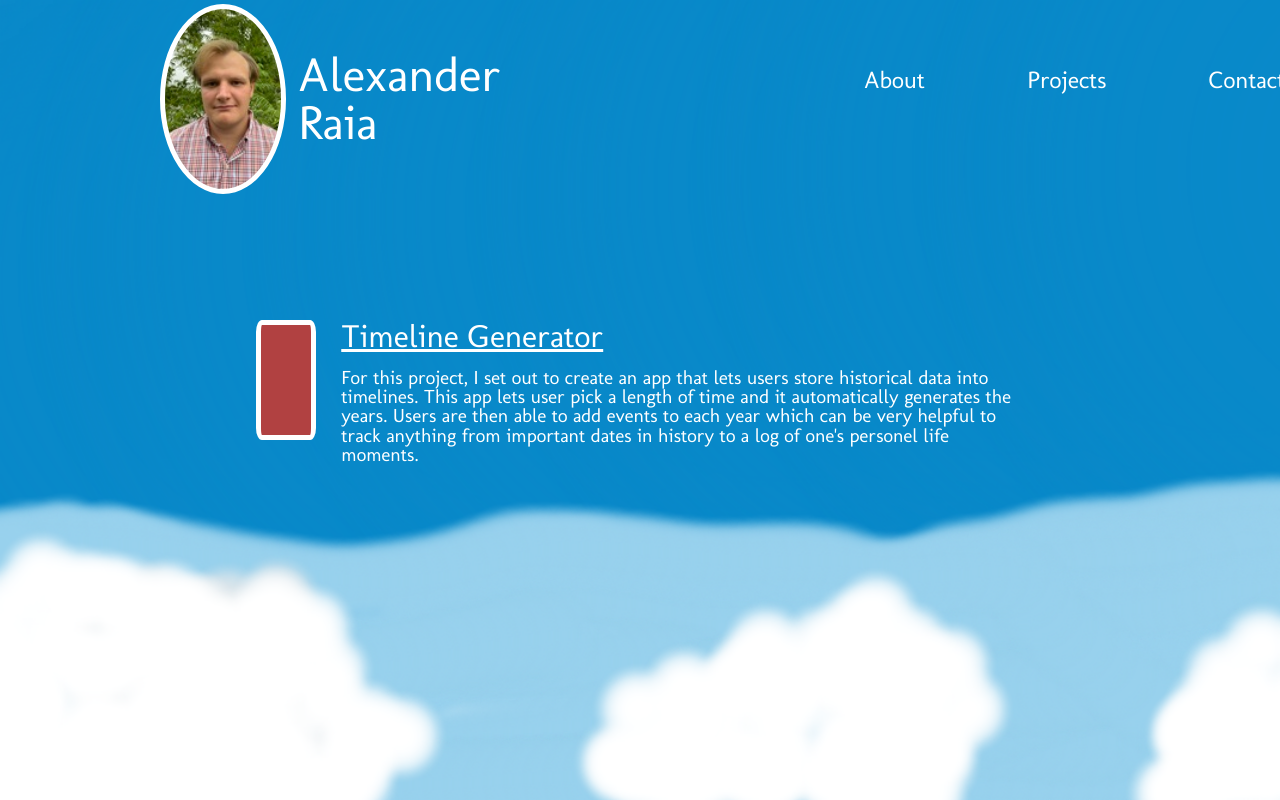
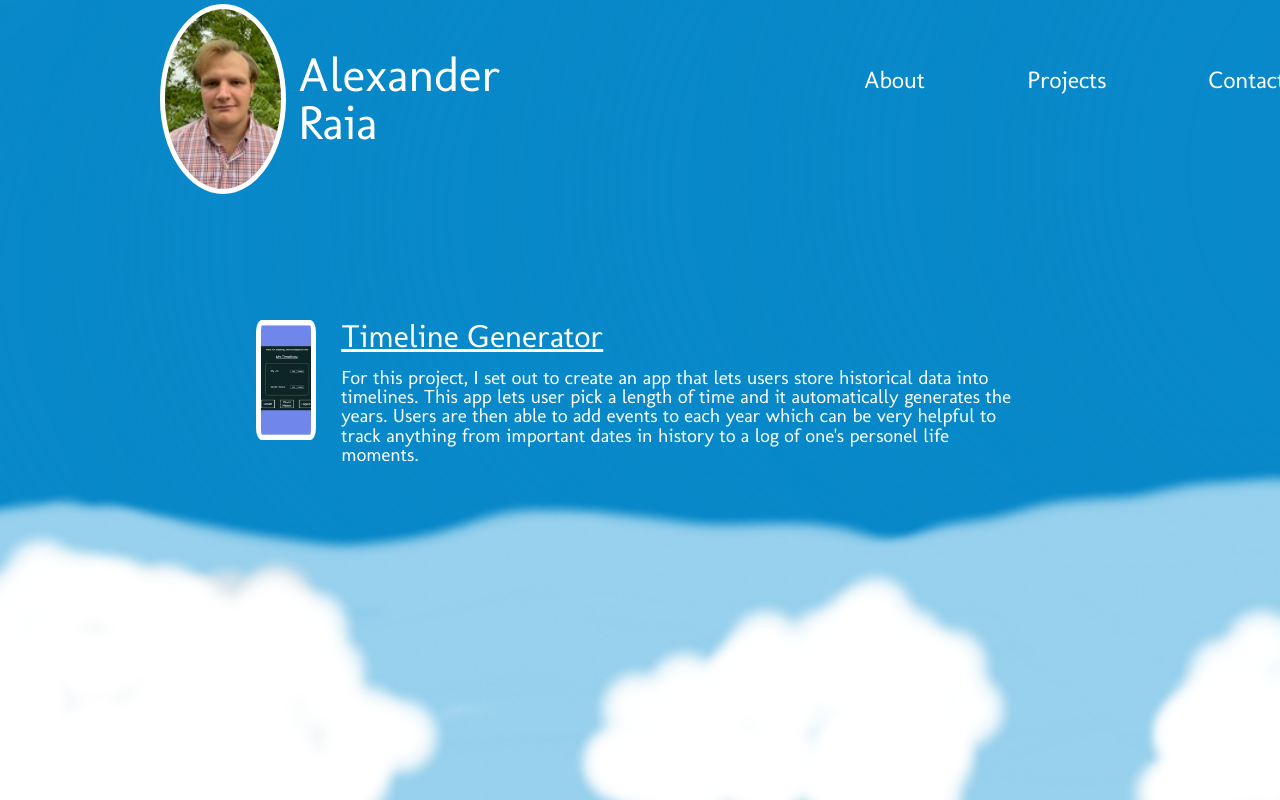
Before and after one commit to alexraia4/portfolio, a React (Create React App) app: page /#/projects in a window 1280 px wide. Built offline with nearby package versions, Linux system fonts and the light colour scheme.

Commit message:
fixed project link

```diff
--- a/src/components/Projects.js
+++ b/src/components/Projects.js
@@ -4,7 +4,7 @@ function Projects() {
       return (
             <div className="Projects">
                   <div className = "Projects_timeline">
-                        <a href="https://www.w3schools.com" className = "Projects_timeline_link"/>
+                        <a href="http://134.209.72.40:3003/" className = "Projects_timeline_link"/>
                         <div className = "Projects_timeline_content">
                               <p className = "Projects_timeline_title">Timeline Generator</p>
                               <p className = "Projects_timeline_context">For this project, I set out to create an app that lets users store historical data into timelines. This app lets user pick a length of time and it automatically generates the years. Users are then able to add events to each year which can be very helpful to track anything from important dates in history to a log of one's personel life moments.</p>
--- a/src/css/Projects.css
+++ b/src/css/Projects.css
@@ -23,7 +23,12 @@
 
       margin-right: 2vw;
 
-      background-color: rgb(177, 65, 65);
+      background-color: rgb(255, 255, 255);
+
+      background-image: url("../images/timeline_pic.png");
+      background-size:     cover;
+      background-repeat:   no-repeat;
+      background-position: center center;
 
       border-radius: 10%;
       border-color: rgb(255, 255, 255);
```
Also changed, not shown: src/images/timeline_pic.png (added).
